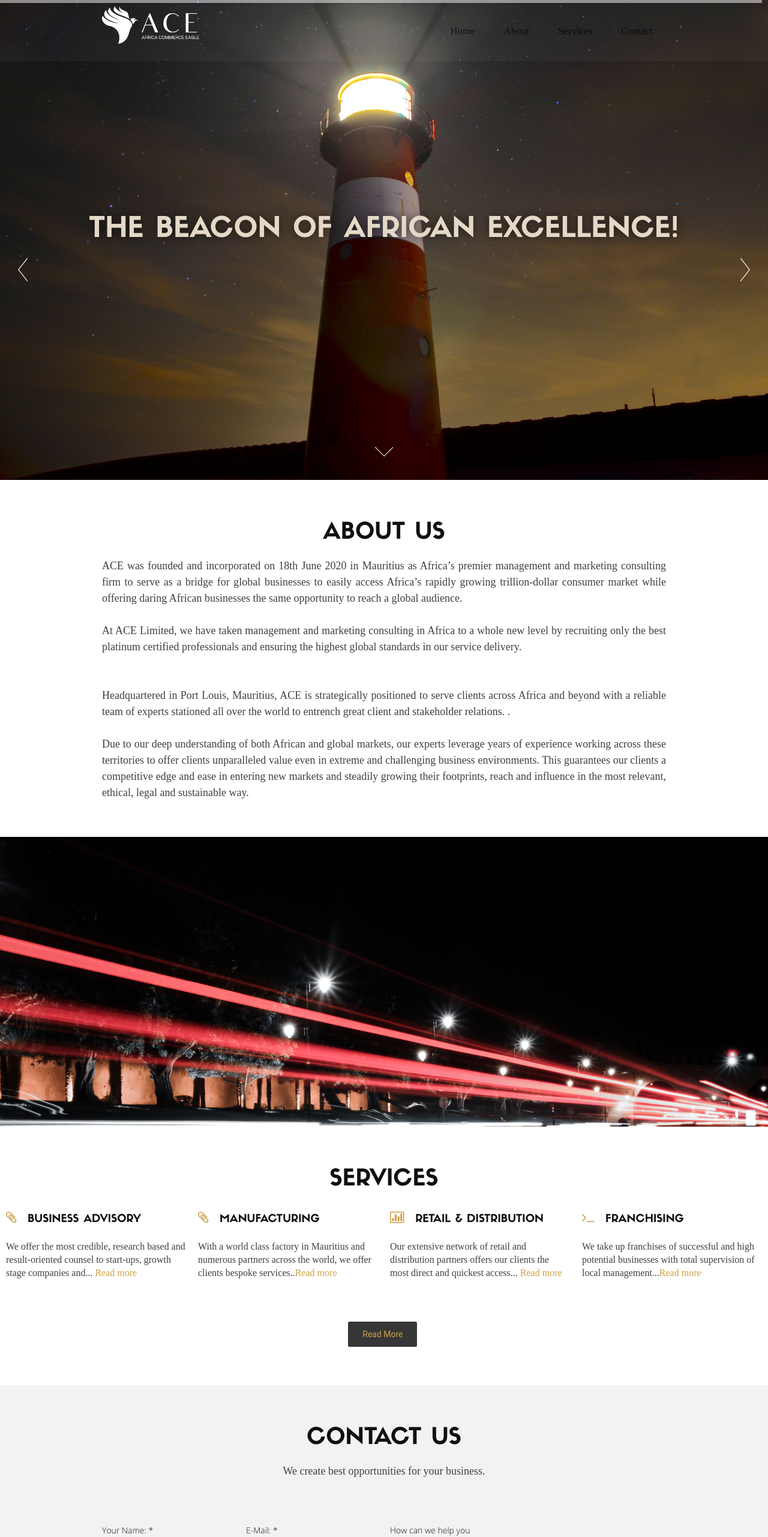
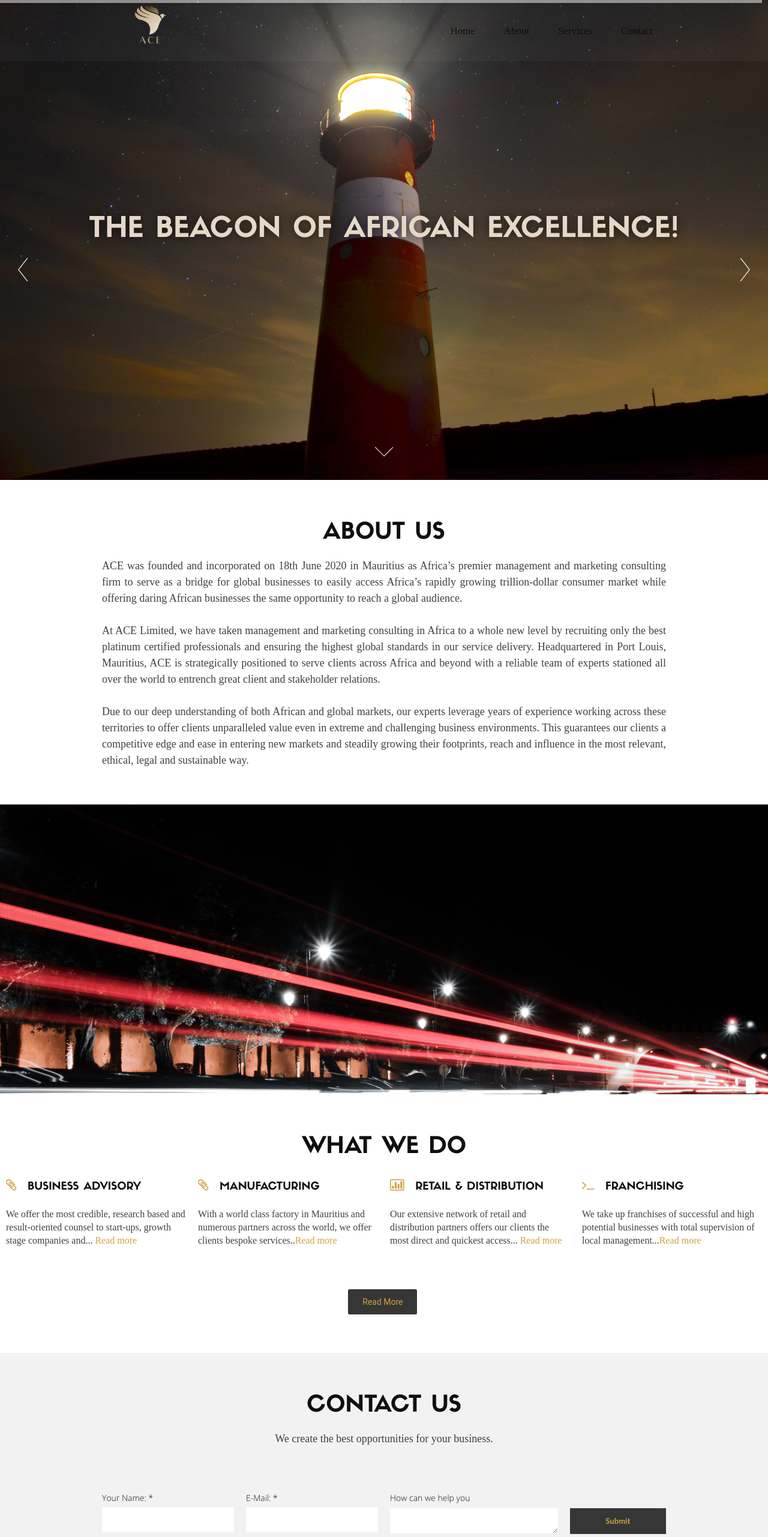
Before and after one commit to LadyDzidzor/ACE, a plain HTML site: page index.html in a window 1280 px wide. Shown: the top 2562 px of the page at 60% size. Drawn offline with nearby package versions, Linux system fonts and the light colour scheme; animation ran at ten frames a second; a script that the page names is missing.

Commit message:
logo change,remove break in about

```diff
--- a/css/layout.css
+++ b/css/layout.css
@@ -303,9 +303,9 @@ ul.slimmenu li ul {
 	z-index:10000;
 	left:10px;
 	top:10px;
-	background:url('../images/logos/logo3a.png') no-repeat center center;
+	background:url('../images/logos/ACE-it.png') no-repeat center center;
 	/* background-size:146px 80px; */
-	background-size:162px 63px;
+	background-size:94px 91px;
 }
 
 
@@ -1753,7 +1753,7 @@ h1 { font-size: 28px; line-height:28px; }
 	left:10px;
 	top:10px;
 	/* background:url('../images/logo.png') no-repeat center center; */
-	background-size:77px 43px;
+	background-size:93px 71px;
 }
 .cbp-af-header.cbp-af-header-shrink .logo{
 	width:98px;
--- a/index.html
+++ b/index.html
@@ -115,7 +115,7 @@
 							<!-- THE THIRD SLIDE -->
 
 							<li data-transition="fade" data-slotamount="1" data-masterspeed="400">
-								<img src="images/gallery/mauritius.jpg" alt="" />
+								<img src="images/gallery/manufacturing.jpg" alt="" />
 								<!-- <div class="just_pattern"></div> -->
 
 								<!-- THE CAPTIONS IN THIS SLDIE -->
@@ -156,10 +156,9 @@
 							market while offering daring African businesses the same opportunity to reach a global audience.<br><br>
 
 							At ACE Limited, we have taken management and marketing consulting in Africa to a whole new level by recruiting only the
-							best platinum certified professionals and ensuring the highest global standards in our service delivery.<br>
-							 <br><br>
+							best platinum certified professionals and ensuring the highest global standards in our service delivery.
 							Headquartered in Port Louis, Mauritius, ACE is strategically positioned to serve clients across Africa and beyond with a reliable team
-							of experts stationed all over the world to entrench great client and stakeholder relations. .<br><br>
+							of experts stationed all over the world to entrench great client and stakeholder relations.<br><br>
 
 							Due to our deep understanding of both African and global markets, our experts leverage years of experience working
 							across these territories to offer clients unparalleled value even in extreme and challenging business environments. This
@@ -188,7 +187,7 @@
 				<div class="container">
 					<div class="sixteen columns" data-scrollreveal="enter top and move 150px over 1s">
 						<div class="header-text">
-							<h1>services</h1>
+							<h1>What we do</h1>
 						</div>
 					</div>
 				</div>
@@ -239,7 +238,7 @@
 						<div class="header-text">
 
 							<h1>contact us</h1>
-							<p style="text-align: center;">We create best opportunities for your business.</p>
+							<p style="text-align: center;">We create the best opportunities for your business.</p>
 						</div>
 					</div>
 				</div>
```
Also changed, not shown: images/logos/ACE-it.png (renamed from images/gallery/ACE-it.png), images/logos/ACE-t.png (renamed from images/gallery/ACE-t.png), images/logos/ACE-up.png (renamed from images/gallery/ACE-up.png), images/logos/ACE.png (renamed from images/gallery/ACE.png).
